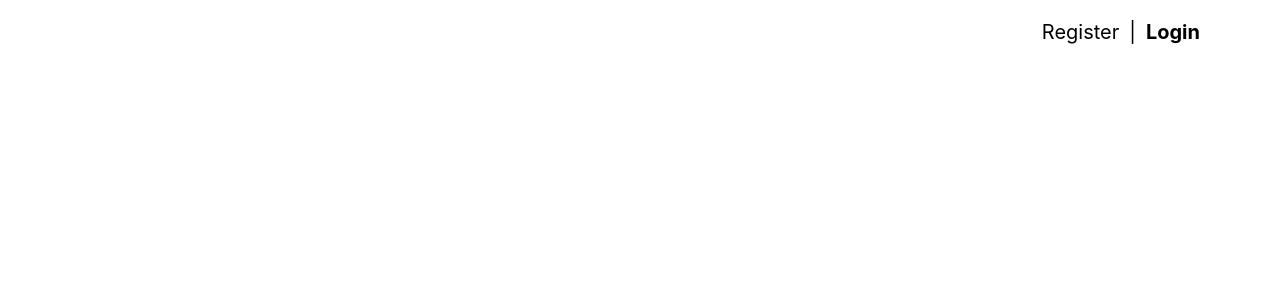
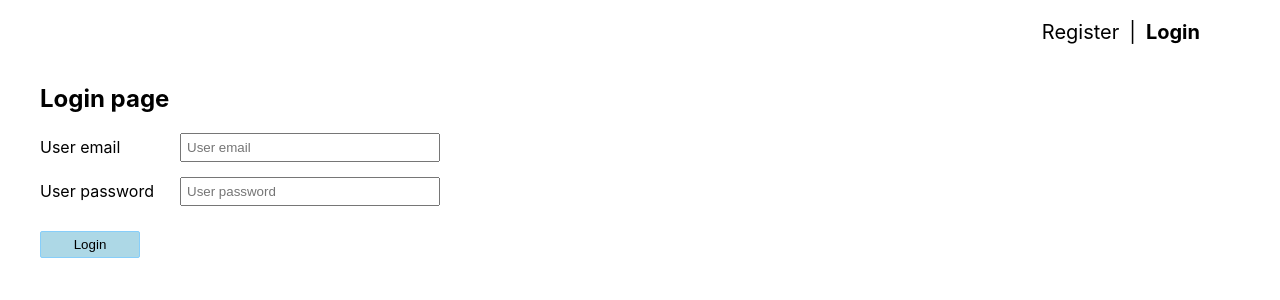
Before and after one commit to MarynaDanyliuk/goit-react-hw-08-phonebook, a React (Create React App) app: page /login in a window 1280 px wide. Before the commit this address had no page. Shown: the top 300 px of the page. Built offline with nearby package versions, Linux system fonts and the light colour scheme.

Commit message:
add css LoginPage

```diff
--- a/src/components/App/App.jsx
+++ b/src/components/App/App.jsx
@@ -10,6 +10,7 @@ import React, { Suspense } from 'react';
 import { Navigation } from 'components/Navigation/Navigation';
 import { Phonebook } from 'components/Phonebook/Phonebook';
 import RegisterPage from 'components/pages/RegisterPage/RegisterPage';
+import LoginPage from 'components/pages/LoginPage/LoginPage';
 
 // import { getFilteredContacts } from '../../redux/contacts/contacts-selectors';
 
@@ -50,12 +51,18 @@ export const App = () => {
           <Routes>
             <Route path="/" element={<Phonebook />} />
             <Route path="/register" element={<RegisterPage />} />
-            {/* <Route path="/login" element={<LoginPage />} /> */}
+            <Route path="/login" element={<LoginPage />} />
           </Routes>
         </Suspense>
+      </BrowserRouter>
+    </Provider>
+  );
+};
 
-        {/* <Phonebook /> */}
-        {/* <div
+//  _____________________________________
+/* <Phonebook /> */
+
+/* <div
           style={{
             height: '100vh',
             display: 'flex',
@@ -71,12 +78,9 @@ export const App = () => {
           <Filter />
           {isContacts && <ContactsList />}
           {!isContacts && <p>No such contacts in Phonebook</p>}
-        </div> */}
-      </BrowserRouter>
-    </Provider>
-  );
-};
+        </div> */
 
+// ______________________
 // <div
 //   style={{
 //     height: '100vh',
--- /dev/null
+++ b/src/components/LoginForm/LoginForm.jsx
@@ -0,0 +1,25 @@
+import css from '../LoginForm/LoginForm.module.css';
+
+import TextField from 'components/TextField/TextField';
+import Button from 'components/Button/Button';
+
+import useForm from 'services/useForm';
+
+import initialState from './initialState';
+import fields from './fields';
+
+export const LoginForm = ({ onSubmit }) => {
+  // state, setState,
+  const { handleChange, handleSubmit } = useForm({
+    initialState,
+    onSubmit,
+  });
+  return (
+    <form className={css.form} onSubmit={handleSubmit}>
+      {/* <TextField onChange={handleChange} {...fields.name} /> */}
+      <TextField onChange={handleChange} {...fields.email} />
+      <TextField onChange={handleChange} {...fields.password} />
+      <Button>Login</Button>
+    </form>
+  );
+};
--- /dev/null
+++ b/src/components/LoginForm/LoginForm.module.css
@@ -0,0 +1,3 @@
+.form {
+  width: 400px;
+}
--- /dev/null
+++ b/src/components/LoginForm/fields.js
@@ -0,0 +1,25 @@
+const fields = {
+  name: {
+    type: 'text',
+    name: 'name',
+    required: true,
+    placeholder: 'User name',
+    label: 'User name',
+  },
+  email: {
+    type: 'email',
+    name: 'email',
+    required: true,
+    placeholder: 'User email',
+    label: 'User email',
+  },
+  password: {
+    type: 'password',
+    name: 'password',
+    required: true,
+    placeholder: 'User password',
+    label: 'User password',
+  },
+};
+
+export default fields;
--- /dev/null
+++ b/src/components/LoginForm/initialState.js
@@ -0,0 +1,7 @@
+const initialState = {
+  name: '',
+  email: '',
+  //   password: '',
+};
+
+export default initialState;
--- /dev/null
+++ b/src/components/pages/LoginPage/LoginPage.jsx
@@ -0,0 +1,13 @@
+import css from '../LoginPage/LoginPage.module.css';
+
+import { LoginForm } from 'components/LoginForm/LoginForm';
+
+const LoginPage = () => {
+  return (
+    <div className={css.container}>
+      <h2 className={css.page_title}>Login page</h2>
+      <LoginForm />
+    </div>
+  );
+};
+export default LoginPage;
--- /dev/null
+++ b/src/components/pages/LoginPage/LoginPage.module.css
@@ -0,0 +1,6 @@
+.container {
+  margin-left: 40px;
+  margin-right: 40px;
+  font-size: 20;
+  color: '#010101';
+}
```
